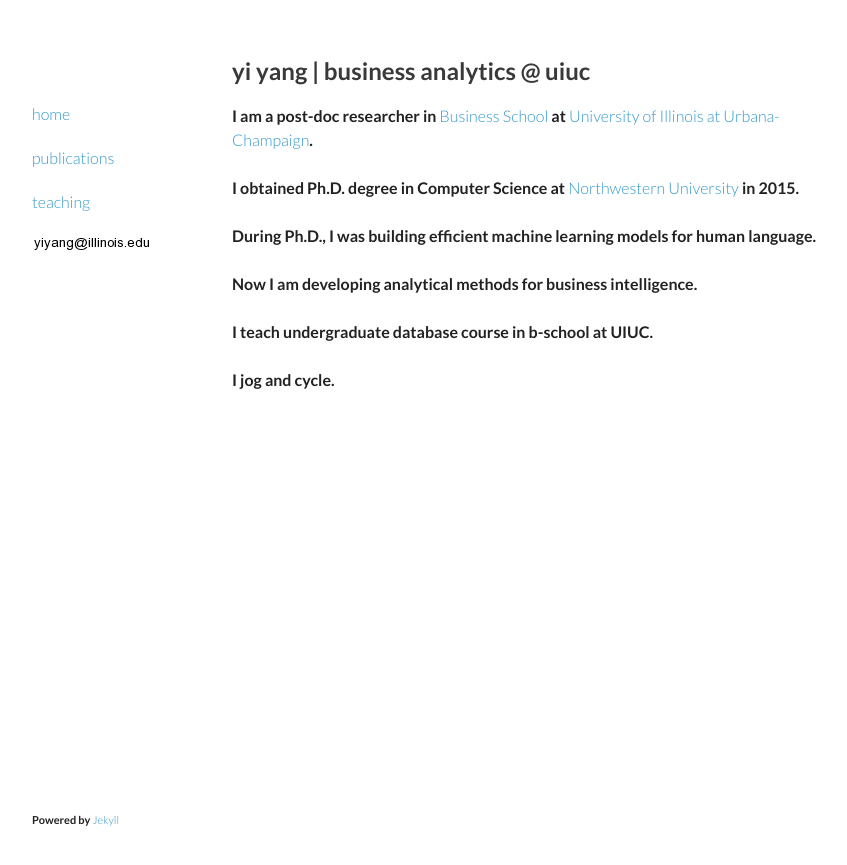
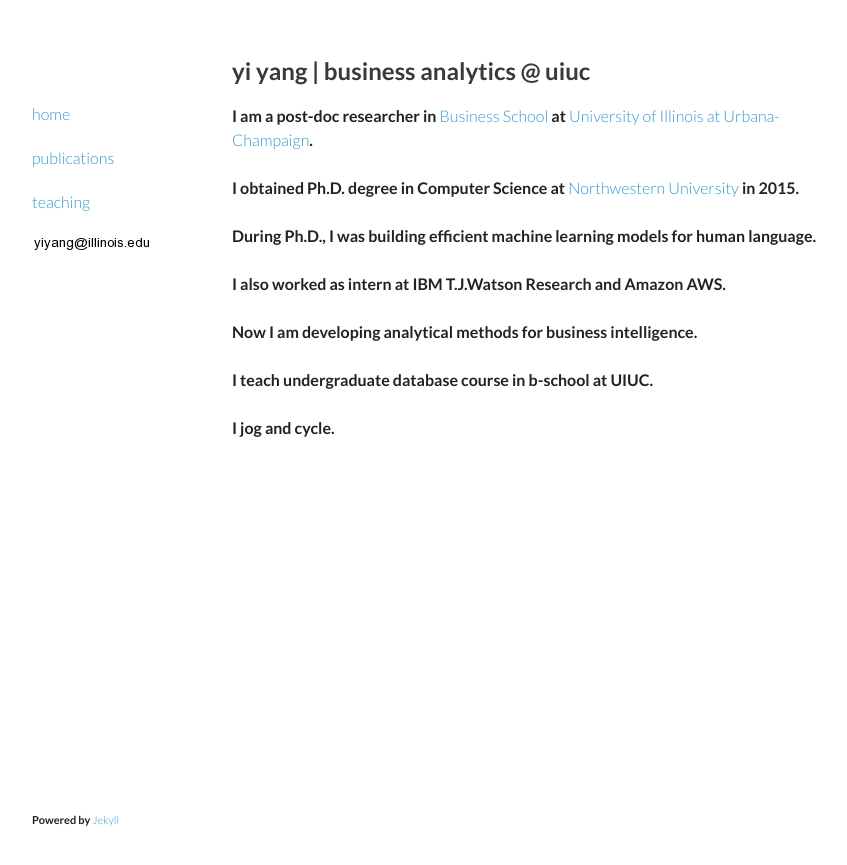
Before and after one commit to yya518/yya518.github.io, a Jekyll site: the page built from index.html, in a window 1280 px wide. Shown: the top 865 px of the page, without its empty margins (208-1055 px from the left). Built offline with Jekyll 4.4.1, drawn with Linux system fonts in a browser that asks for light colours.

Commit message:
add content

```diff
--- a/index.html
+++ b/index.html
@@ -8,7 +8,10 @@ layout: default
 
 I obtained Ph.D. degree in Computer Science at <a href = "http://www.northwestern.edu/">Northwestern University</a> in 2015. <br> <br>
 
+
 During Ph.D., I was building efficient machine learning models for human language. <br><br>
+I also worked as intern at IBM T.J.Watson Research and Amazon AWS. <br><br>
+
 Now I am developing analytical methods for business intelligence. <br><br>
 I teach undergraduate database course in b-school at UIUC. <br><br>
 I jog and cycle.
```
